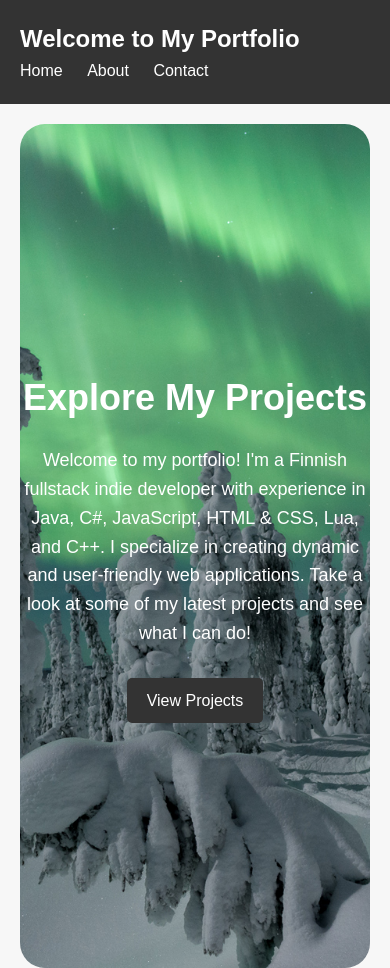
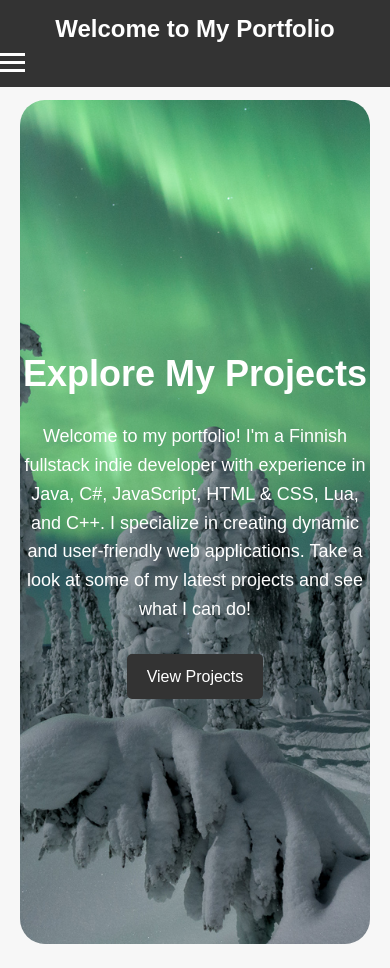
Before and after one commit to Oltsu-code/Oltsu-website, a plain HTML site: page frontend/pages/home.html in a window 390 px wide. Shown: the top 968 px of the page. Drawn offline with Linux system fonts and the light colour scheme; no server answers.

Commit message:
some stuff

```diff
--- a/frontend/css/style.css
+++ b/frontend/css/style.css
@@ -38,9 +38,48 @@ nav ul li a {
     text-decoration: none;
 }
 
+.sticky {
+    position: fixed;
+    top: 0;
+    width: 100%;
+    background-color: #333;
+    color: #fff;
+    padding: 10px 0;
+    text-align: center;
+    z-index: 1000;
+}
+
+.hamburger-menu {
+    display: none;
+    cursor: pointer;
+}
+
+.bar {
+    width: 25px;
+    height: 3px;
+    background-color: #fff;
+    margin: 5px 0;
+}
+
+.dropdown-menu {
+    display: none;
+    text-align: left;
+}
+
+@media only screen and (max-width: 600px) {
+    .nav-links {
+        display: none;
+    }
+
+    .hamburger-menu {
+        display: block;
+    }
+}
+
 main {
     flex: 1;
     padding: 20px;
+    padding-top: 100px;
 }
 
 .hero {
--- a/frontend/js/script.js
+++ b/frontend/js/script.js
@@ -14,3 +14,12 @@ fetch('https://api.github.com/users/oltsu-code/repos')
         });
     })
     .catch(error => console.error('Error fetching GitHub repositories:', error));
+
+function toggleDropdown() {
+    const dropdown = document.getElementById('dropdown-menu');
+    if (dropdown.style.display === 'none' || dropdown.style.display.display == '') {
+        dropdown.style.display = 'block';
+    } else {
+        dropdown.style.display = 'none';
+    }
+}
--- a/frontend/pages/home.html
+++ b/frontend/pages/home.html
@@ -3,20 +3,33 @@
 <head>
     <meta charset="UTF-8">
     <meta name="viewport" content="width=device-width, initial-scale=1.0">
-    <title>My Portfolio</title>
+    <title>Oltsu-Code | Home</title>
     <link rel="stylesheet" href="/css/style.css">
 </head>
 <body>
-    <header>
+    <header class="sticky">
         <h1>Welcome to My Portfolio</h1>
         <nav>
-            <ul>
+            <ul class="nav-links">
                 <li><a href="/home">Home</a></li>
                 <li><a href="/about">About</a></li>
                 <li><a href="/contact">Contact</a></li>
             </ul>
+            <div class="hamburger-menu" onclick="toggleDropdown()">
+                <div class="bar"></div>
+                <div class="bar"></div>
+                <div class="bar"></div>
+            </div>
+            <div class="dropdown-menu" id="dropdown-menu">
+                <ul>
+                    <li><a href="/home">Home</a></li> <br>
+                    <li><a href="/about">About</a></li> <br>
+                    <li><a href="/contact">Contact</a></li> <br>
+                </ul>
+            </div>
         </nav>
     </header>
+
     <main>
         <section class="hero">
             <div class="hero-content">
```
Also changed, not shown: frontend/errors/404.html (+1 -0 lines), README.MD (added), 1 other file.
